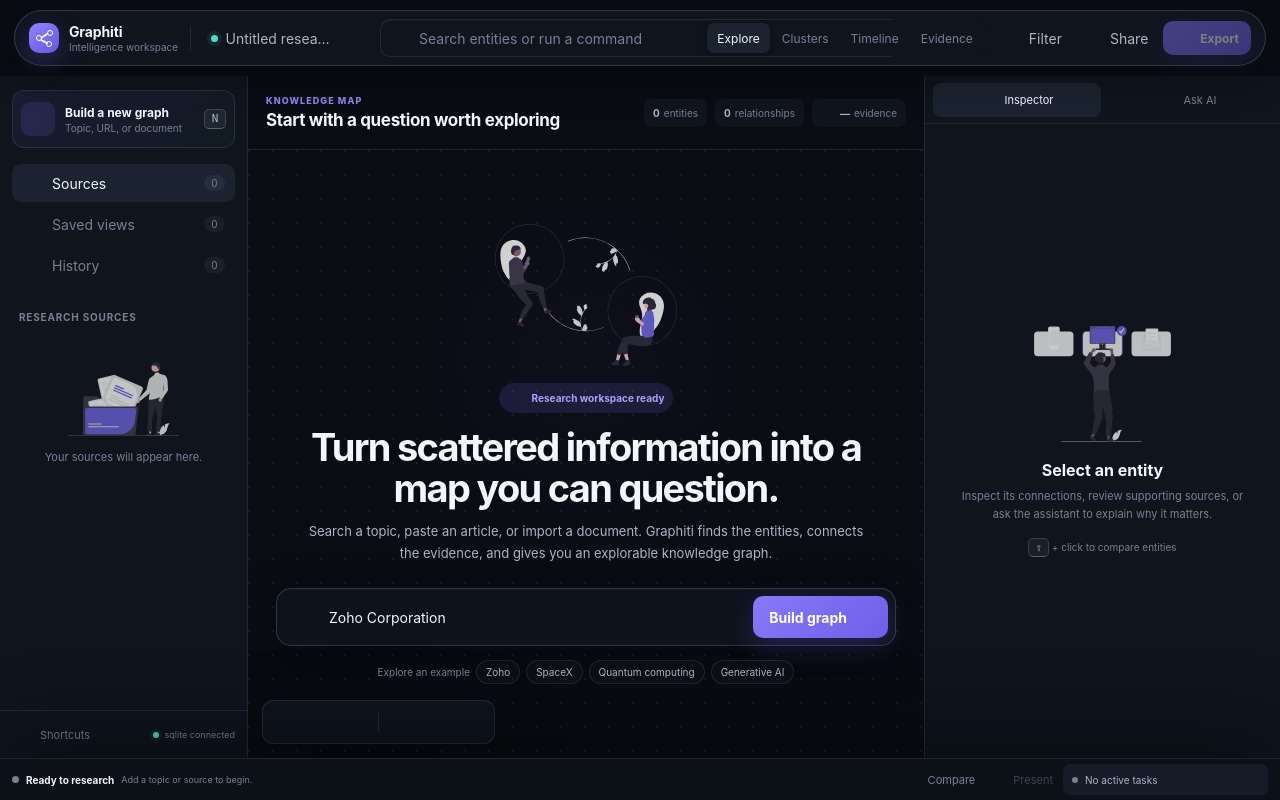
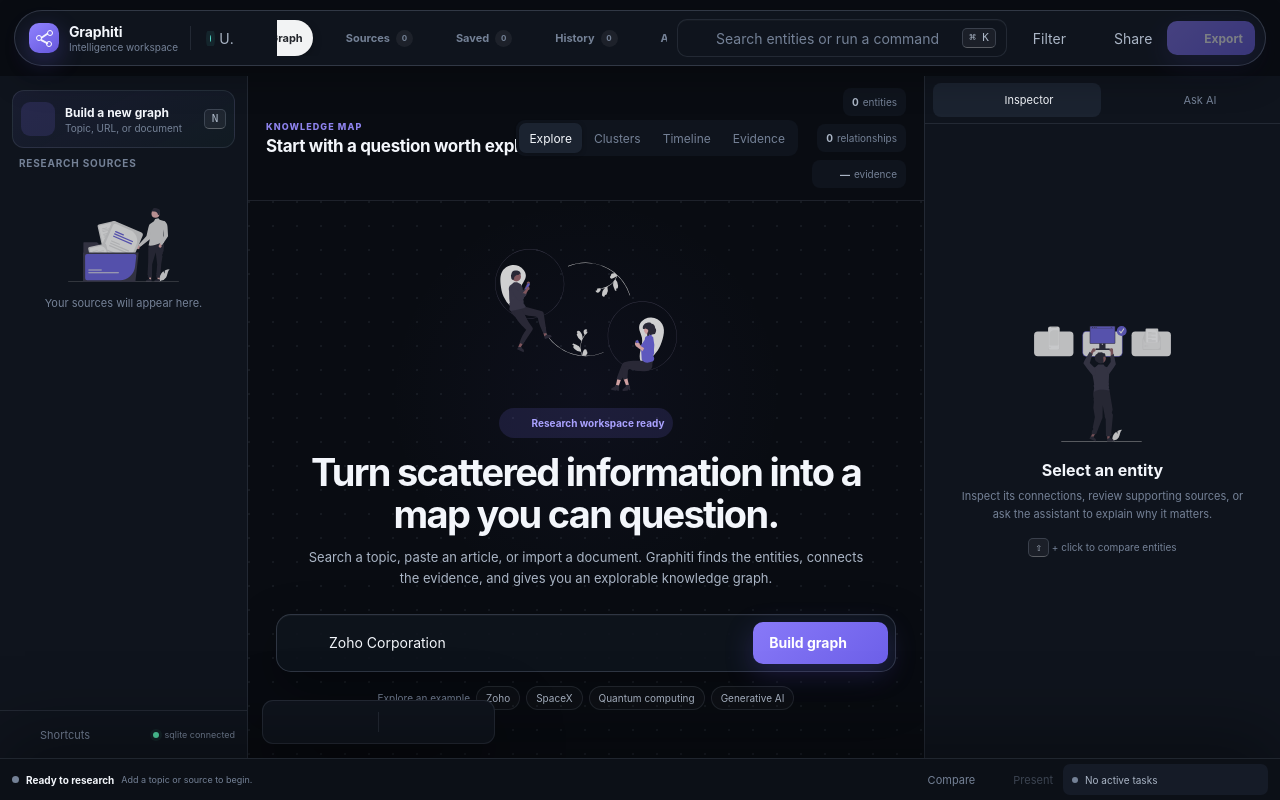
Before and after one commit to jayachandranpm/knowledge-graph-intelligence, a Flask app: page / in a window 1280 px wide. Run offline with Flask 3, Linux system fonts and the light colour scheme; some libraries are stand-ins or nearby versions.

Commit message:
Move workspace pages into top pill navigation

```diff
--- a/static/css/style.css
+++ b/static/css/style.css
@@ -74,7 +74,7 @@ kbd {
 .app-shell { display: grid; grid-template-rows: var(--topbar-height) minmax(0, 1fr) var(--statusbar-height); width: 100vw; height: 100dvh; background: var(--bg); }
 
 /* Top bar */
-.topbar { align-self: start; min-height: 56px; display: grid; grid-template-columns: minmax(250px, 1fr) minmax(280px, 520px) minmax(250px, 1fr); align-items: center; gap: 16px; margin: 10px 14px 0; padding: 0 14px; border: 1px solid var(--line-strong); border-radius: 999px; background: var(--surface); box-shadow: 0 12px 34px rgba(0,0,0,.28); z-index: 80; }
+.topbar { align-self: start; min-height: 56px; display: grid; grid-template-columns: auto minmax(390px,1fr) minmax(210px,330px) auto; align-items: center; gap: 10px; margin: 10px 14px 0; padding: 0 10px 0 14px; border: 1px solid var(--line-strong); border-radius: 999px; background: var(--surface); box-shadow: 0 12px 34px rgba(0,0,0,.28); z-index: 80; }
 .brand-group, .topbar-actions, .brand, .project-switcher, .command-trigger, .icon-button, .primary-button, .secondary-button, .text-button, .tool-button, .mini-button { display: flex; align-items: center; }
 .brand-group { min-width: 0; gap: 12px; }
 .brand { gap: 10px; flex: 0 0 auto; }
@@ -95,6 +95,14 @@ kbd {
 .project-switcher > span:nth-child(2) { overflow: hidden; text-overflow: ellipsis; white-space: nowrap; }
 .project-switcher svg { width: 14px; height: 14px; }
 .project-indicator { width: 7px; height: 7px; border-radius: 50%; background: var(--accent-2); box-shadow: 0 0 0 4px rgba(81,215,199,.09); }
+.page-navigation { min-width: 0; display: flex; align-items: center; justify-content: center; gap: 2px; overflow-x: auto; scrollbar-width: none; }
+.page-navigation::-webkit-scrollbar { display: none; }
+.page-nav-button { min-height: 36px; display: flex; flex: 0 0 auto; align-items: center; justify-content: center; gap: 6px; padding: 0 10px; border: 0; border-radius: 18px; background: transparent; color: var(--text-3); cursor: pointer; font-size: 11px; font-weight: 650; }
+.page-nav-button:hover { background: var(--surface-2); color: var(--text-2); }
+.page-nav-button.active { background: #f2f3f4; color: #23252b; box-shadow: 0 3px 10px rgba(0,0,0,.22); }
+.page-nav-button i.hgi-stroke { font-size: 15px; }
+.page-count { min-width: 17px; height: 17px; display: grid; place-items: center; padding: 0 4px; border-radius: 9px; background: rgba(255,255,255,.06); color: var(--text-3); font-size: 8px; }
+.page-nav-button.active .page-count { background: rgba(35,37,43,.09); color: #4b4e57; }
 .command-trigger { justify-self: stretch; justify-content: flex-start; gap: 10px; height: 38px; padding: 0 10px; border: 1px solid var(--line); border-radius: 10px; background: var(--surface); color: var(--text-3); cursor: pointer; box-shadow: inset 0 1px rgba(255,255,255,.025); }
 .command-trigger:hover { border-color: var(--line-strong); background: var(--surface-2); color: var(--text-2); }
 .command-trigger span { flex: 1; text-align: left; overflow: hidden; white-space: nowrap; text-overflow: ellipsis; }
@@ -163,6 +171,7 @@ kbd {
 /* Graph workspace */
 .graph-workspace { min-width: 0; min-height: 0; display: flex; flex-direction: column; background: var(--bg); }
 .canvas-header { min-height: 74px; display: flex; align-items: center; justify-content: space-between; gap: 16px; padding: 12px 18px; border-bottom: 1px solid var(--line); }
+.canvas-header-actions { min-width: 0; display: flex; align-items: center; justify-content: flex-end; gap: 10px; }
 .eyebrow { margin-bottom: 4px; color: #8e83ee; font-size: 9px; font-weight: 800; letter-spacing: .12em; text-transform: uppercase; }
 .canvas-header h1 { max-width: 580px; overflow: hidden; text-overflow: ellipsis; white-space: nowrap; font-size: 17px; font-weight: 650; letter-spacing: -.02em; }
 .graph-metrics { display: flex; align-items: center; gap: 8px; flex-wrap: wrap; justify-content: flex-end; }
@@ -446,14 +455,17 @@ button.related-item, button.connection-item { width: 100%; cursor: pointer; }
     :root { --sidebar-width: 220px; --context-width: 326px; }
     .mode-button { padding: 0 7px; }
     .action-label { display: none; }
-    .topbar { grid-template-columns: minmax(220px,1fr) minmax(240px,430px) minmax(220px,1fr); }
+    .topbar { grid-template-columns: auto minmax(360px,1fr) minmax(170px,250px) auto; }
+    .project-switcher { display: none; }
 }
 
 @media (max-width: 1040px) {
     :root { --sidebar-width: 210px; --context-width: 310px; }
     .mode-switcher { display: none; }
-    .topbar { grid-template-columns: auto minmax(220px,1fr) auto; }
-    .brand-copy small, .topbar-divider, .project-indicator { display: none; }
+    .topbar { grid-template-columns: auto minmax(340px,1fr) 38px auto; }
+    .brand-copy, .topbar-divider, .project-indicator { display: none; }
+    .command-trigger span, .command-trigger kbd { display: none; }
+    .command-trigger { width: 38px; padding: 0; justify-content: center; }
     .canvas-header { min-height: 62px; }
     .graph-metrics span:nth-child(3) { display: none; }
 }
@@ -468,7 +480,9 @@ button.related-item, button.connection-item { width: 100%; cursor: pointer; }
     .context-panel { right: 0; transform: translateX(103%); }
     .context-panel.open { transform: translateX(0); }
     .brand-copy, .project-switcher { display: none; }
-    .topbar { grid-template-columns: auto minmax(160px,1fr) auto; gap: 8px; margin-inline: 8px; padding: 0 8px; }
+    .topbar { grid-template-columns: auto minmax(250px,1fr) 38px auto; gap: 5px; margin-inline: 8px; padding: 0 6px; }
+    .page-navigation { justify-content: flex-start; }
+    .page-nav-button { padding-inline: 8px; }
     .topbar-actions .primary-button { display: none; }
     .graph-toolbar { bottom: 12px; }
     .minimap-shell { display: none !important; }
@@ -481,8 +495,10 @@ button.related-item, button.connection-item { width: 100%; cursor: pointer; }
 @media (max-width: 560px) {
     :root { --topbar-height: 66px; --statusbar-height: 40px; }
     .command-trigger span, .command-trigger kbd { display: none; }
-    .command-trigger { justify-self: end; width: 38px; padding: 0; justify-content: center; }
-    .topbar { min-height: 50px; grid-template-columns: auto 1fr auto; margin-top: 7px; border-radius: 25px; }
+    .command-trigger { justify-self: end; width: 34px; padding: 0; justify-content: center; }
+    .topbar { min-height: 50px; grid-template-columns: auto minmax(190px,1fr) 34px auto; margin-top: 7px; border-radius: 25px; }
+    .page-nav-button { width: 34px; padding: 0; }
+    .page-nav-button > span:not(.page-count), .page-count { display: none; }
     .topbar-actions .icon-button:not(.mobile-only) { display: none; }
     .canvas-header { align-items: flex-start; flex-direction: column; gap: 7px; min-height: 84px; padding: 10px 12px; }
     .canvas-header h1 { width: calc(100vw - 24px); font-size: 15px; }
--- a/static/js/main.js
+++ b/static/js/main.js
@@ -137,7 +137,7 @@ document.addEventListener('DOMContentLoaded', () => {
         ['dragleave', 'drop'].forEach(type => dropZone.addEventListener(type, event => { event.preventDefault(); dropZone.classList.remove('dragging'); }));
         dropZone.addEventListener('drop', event => prepareFile(event.dataTransfer.files?.[0]));
 
-        $$('.nav-item').forEach(button => button.addEventListener('click', () => showSidebarSection(button.dataset.section)));
+        $$('.page-nav-button').forEach(button => button.addEventListener('click', () => navigatePage(button.dataset.page)));
         $('#save-view-button').addEventListener('click', saveCurrentView);
         $('#keyboard-help-button').addEventListener('click', () => openOverlay('shortcut-modal'));
         $('#sidebar-toggle').addEventListener('click', () => $('#source-sidebar').classList.toggle('open'));
@@ -581,7 +581,10 @@ document.addEventListener('DOMContentLoaded', () => {
     function setContextTab(tab) {
         $$('.context-tab').forEach(button => { const active = button.dataset.contextTab === tab; button.classList.toggle('active', active); button.setAttribute('aria-selected', String(active)); });
         $$('.context-view').forEach(view => view.classList.toggle('active', view.dataset.contextView === tab));
-        if (tab === 'assistant') setTimeout(() => elements.chatInput.focus(), 80);
+        if (tab === 'assistant') {
+            setActivePage('assistant');
+            setTimeout(() => elements.chatInput.focus(), 80);
+        }
     }
 
     function setInspectorTab(tab) {
@@ -832,9 +835,38 @@ document.addEventListener('DOMContentLoaded', () => {
         refreshIcons();
     }
 
+    function setActivePage(page) {
+        $$('.page-nav-button').forEach(button => {
+            const active = button.dataset.page === page;
+            button.classList.toggle('active', active);
+            if (active) button.setAttribute('aria-current', 'page');
+            else button.removeAttribute('aria-current');
+        });
+    }
+
+    function navigatePage(page) {
+        if (page === 'graph') {
+            $$('.sidebar-section').forEach(panel => panel.classList.toggle('active', panel.dataset.sidebarSection === 'sources'));
+            setContextTab('inspector');
+            setActivePage('graph');
+            $('#source-sidebar').classList.remove('open');
+            elements.contextPanel.classList.remove('open');
+            $('#graph-workspace').focus({ preventScroll: true });
+            return;
+        }
+        if (page === 'assistant') {
+            setContextTab('assistant');
+            if (window.innerWidth <= 820) elements.contextPanel.classList.add('open');
+            return;
+        }
+        setContextTab('inspector');
+        showSidebarSection(page);
+    }
+
     function showSidebarSection(section) {
-        $$('.nav-item').forEach(button => button.classList.toggle('active', button.dataset.section === section));
+        setActivePage(section);
         $$('.sidebar-section').forEach(panel => panel.classList.toggle('active', panel.dataset.sidebarSection === section));
+        if (window.innerWidth <= 820) $('#source-sidebar').classList.add('open');
     }
 
     function openCommandPalette() {
--- a/templates/index.html
+++ b/templates/index.html
@@ -24,14 +24,15 @@
                 <span class="topbar-divider" aria-hidden="true"></span>
                 <button class="project-switcher" id="project-switcher" type="button"><span class="project-indicator"></span><span id="project-name">Untitled research</span><i data-lucide="chevron-down"></i></button>
             </div>
+            <nav class="page-navigation" aria-label="Main pages">
+                <button class="page-nav-button active" data-page="graph" type="button"><i data-lucide="network"></i><span>Graph</span></button>
+                <button class="page-nav-button" data-page="sources" type="button"><i data-lucide="library"></i><span>Sources</span><span class="page-count" id="sources-count">0</span></button>
+                <button class="page-nav-button" data-page="saved" type="button"><i data-lucide="bookmark"></i><span>Saved</span><span class="page-count" id="saved-count">0</span></button>
+                <button class="page-nav-button" data-page="history" type="button"><i data-lucide="history"></i><span>History</span><span class="page-count" id="history-count">0</span></button>
+                <button class="page-nav-button" data-page="assistant" type="button"><i data-lucide="sparkles"></i><span>Ask AI</span></button>
+            </nav>
             <button class="command-trigger" id="command-trigger" type="button" aria-label="Open command palette"><i data-lucide="search"></i><span>Search entities or run a command</span><kbd>⌘ K</kbd></button>
             <div class="topbar-actions">
-                <div class="mode-switcher" role="group" aria-label="Graph layout">
-                    <button class="mode-button active" data-mode="explore" type="button">Explore</button>
-                    <button class="mode-button" data-mode="clusters" type="button">Clusters</button>
-                    <button class="mode-button" data-mode="timeline" type="button">Timeline</button>
-                    <button class="mode-button" data-mode="evidence" type="button">Evidence</button>
-                </div>
                 <button class="icon-button" id="filter-button" type="button" aria-label="Filter graph" aria-expanded="false"><i data-lucide="list-filter"></i><span class="action-label">Filter</span><span class="count-badge hidden" id="filter-count">0</span></button>
                 <button class="icon-button" id="share-button" type="button" aria-label="Copy a shareable graph summary"><i data-lucide="share-2"></i><span class="action-label">Share</span></button>
                 <button class="primary-button compact" id="export-button" type="button" disabled><i data-lucide="download"></i><span>Export</span></button>
@@ -46,11 +47,6 @@
                         <span class="new-graph-icon"><i data-lucide="sparkles"></i></span>
                         <span><strong>Build a new graph</strong><small>Topic, URL, or document</small></span><kbd>N</kbd>
                     </button>
-                    <nav class="workspace-nav" aria-label="Workspace sections">
-                        <button class="nav-item active" data-section="sources" type="button"><i data-lucide="library"></i><span>Sources</span><span class="nav-count" id="sources-count">0</span></button>
-                        <button class="nav-item" data-section="saved" type="button"><i data-lucide="bookmark"></i><span>Saved views</span><span class="nav-count" id="saved-count">0</span></button>
-                        <button class="nav-item" data-section="history" type="button"><i data-lucide="history"></i><span>History</span><span class="nav-count" id="history-count">0</span></button>
-                    </nav>
                     <section class="sidebar-section active" data-sidebar-section="sources">
                         <div class="section-heading"><span>Research sources</span><button class="mini-button" id="add-source-button" type="button" aria-label="Add a source"><i data-lucide="plus"></i></button></div>
                         <div class="source-list" id="source-list"><div class="sidebar-empty"><img class="sidebar-empty-illustration" src="{{ url_for('static', filename='assets/undraw/source-files.svg') }}" alt="" loading="lazy"><p>Your sources will appear here.</p></div></div>
@@ -73,8 +69,16 @@
             <main class="graph-workspace" id="graph-workspace" tabindex="-1">
                 <div class="canvas-header">
                     <div><div class="eyebrow" id="graph-eyebrow">Knowledge map</div><h1 id="graph-title">Start with a question worth exploring</h1></div>
-                    <div class="graph-metrics" aria-live="polite">
-                        <span><strong id="node-count">0</strong> entities</span><span><strong id="link-count">0</strong> relationships</span><span class="quality-indicator"><i data-lucide="shield-check"></i><strong id="source-quality">—</strong> evidence</span>
+                    <div class="canvas-header-actions">
+                        <div class="mode-switcher" role="group" aria-label="Graph layout">
+                            <button class="mode-button active" data-mode="explore" type="button">Explore</button>
+                            <button class="mode-button" data-mode="clusters" type="button">Clusters</button>
+                            <button class="mode-button" data-mode="timeline" type="button">Timeline</button>
+                            <button class="mode-button" data-mode="evidence" type="button">Evidence</button>
+                        </div>
+                        <div class="graph-metrics" aria-live="polite">
+                            <span><strong id="node-count">0</strong> entities</span><span><strong id="link-count">0</strong> relationships</span><span class="quality-indicator"><i data-lucide="shield-check"></i><strong id="source-quality">—</strong> evidence</span>
+                        </div>
                     </div>
                 </div>
                 <div class="graph-stage" id="graph-stage">
```
